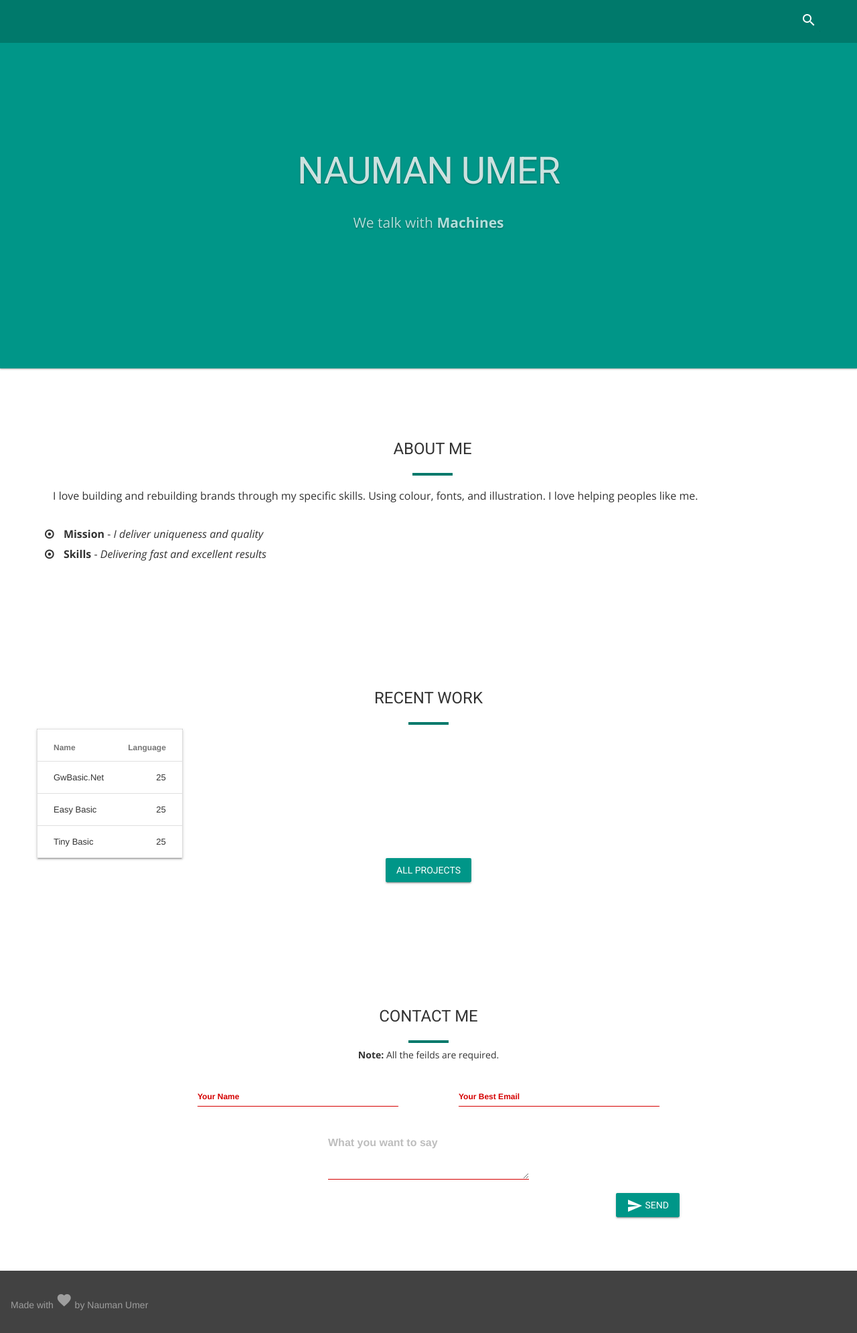
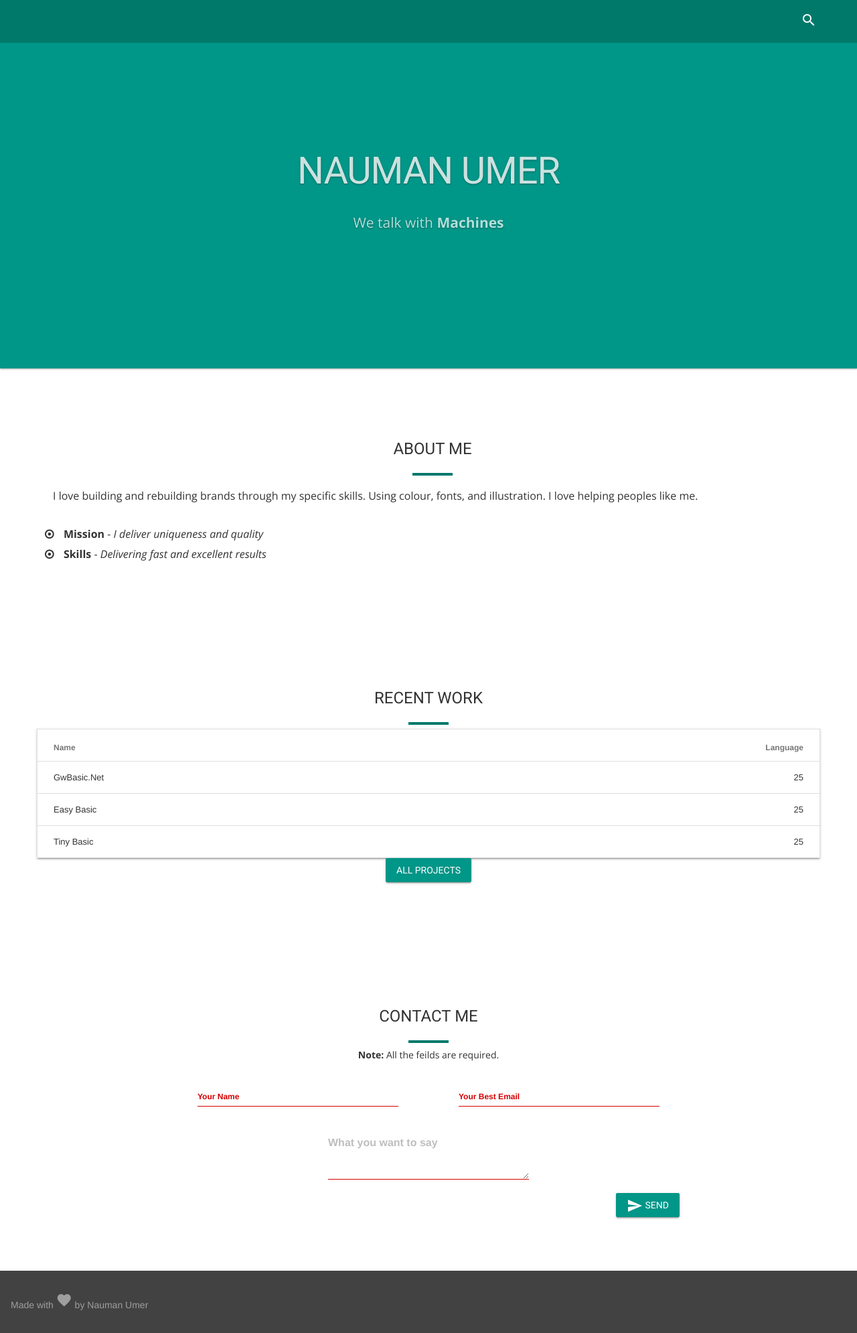
Before and after one commit to nmanumr/nmanumr.com, a Jekyll site: the page built from index.html, in a window 1280 px wide. Shown: the whole page at 67% size. Built offline with Jekyll 4.4.1, drawn with Linux system fonts in a browser that asks for light colours; nearby versions of some CDN libraries; comment, search, counter and statistics services are not loaded.

Commit message:
Update portfolio.html

```diff
--- a/_includes/portfolio.html
+++ b/_includes/portfolio.html
@@ -9,7 +9,7 @@
                 <div class="clearfix"></div>
             </div>
             <div class="row text-center">
-<table class="mdl-data-table mdl-js-data-table mdl-shadow--2dp">
+<table class="mdl-data-table mdl-js-data-table mdl-shadow--2dp" style="width:100%; paadding:10px;">
   <thead>
     <tr>
       <th class="mdl-data-table__cell--non-numeric">Name</th>
```
